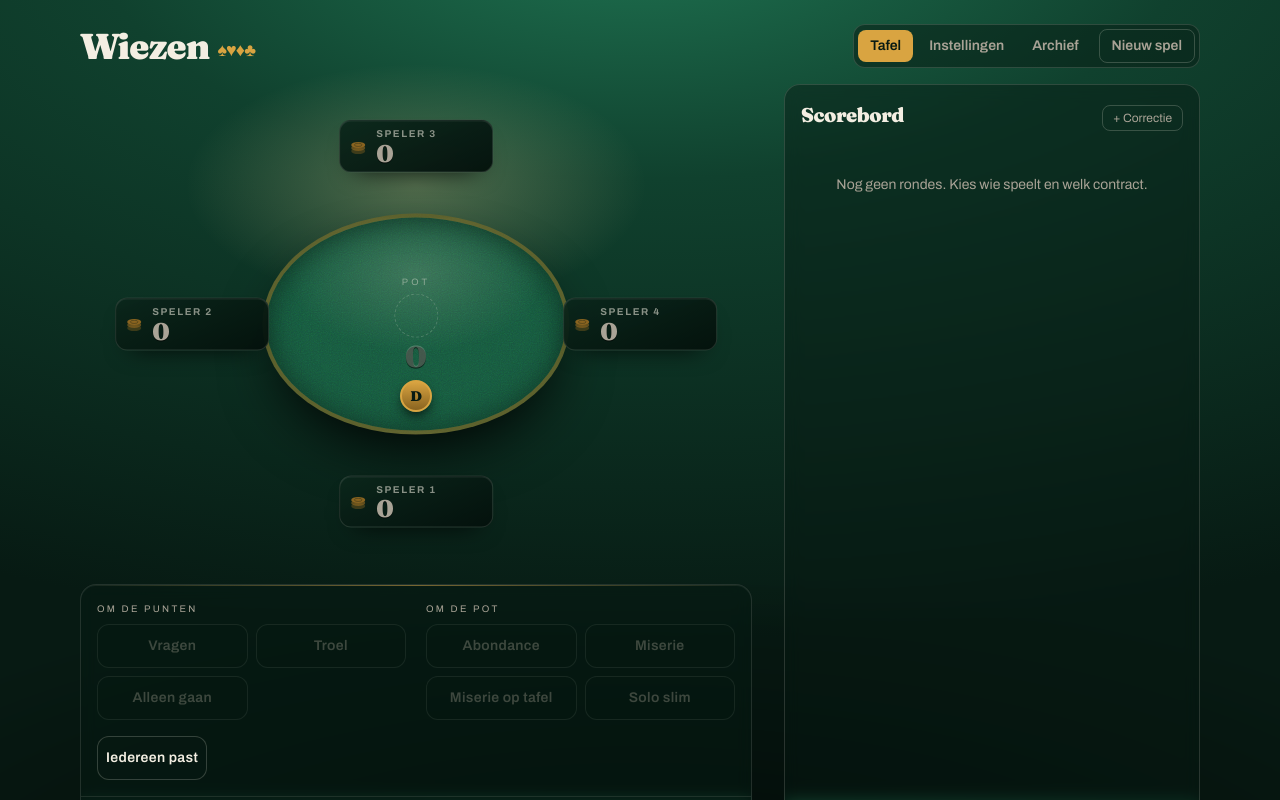
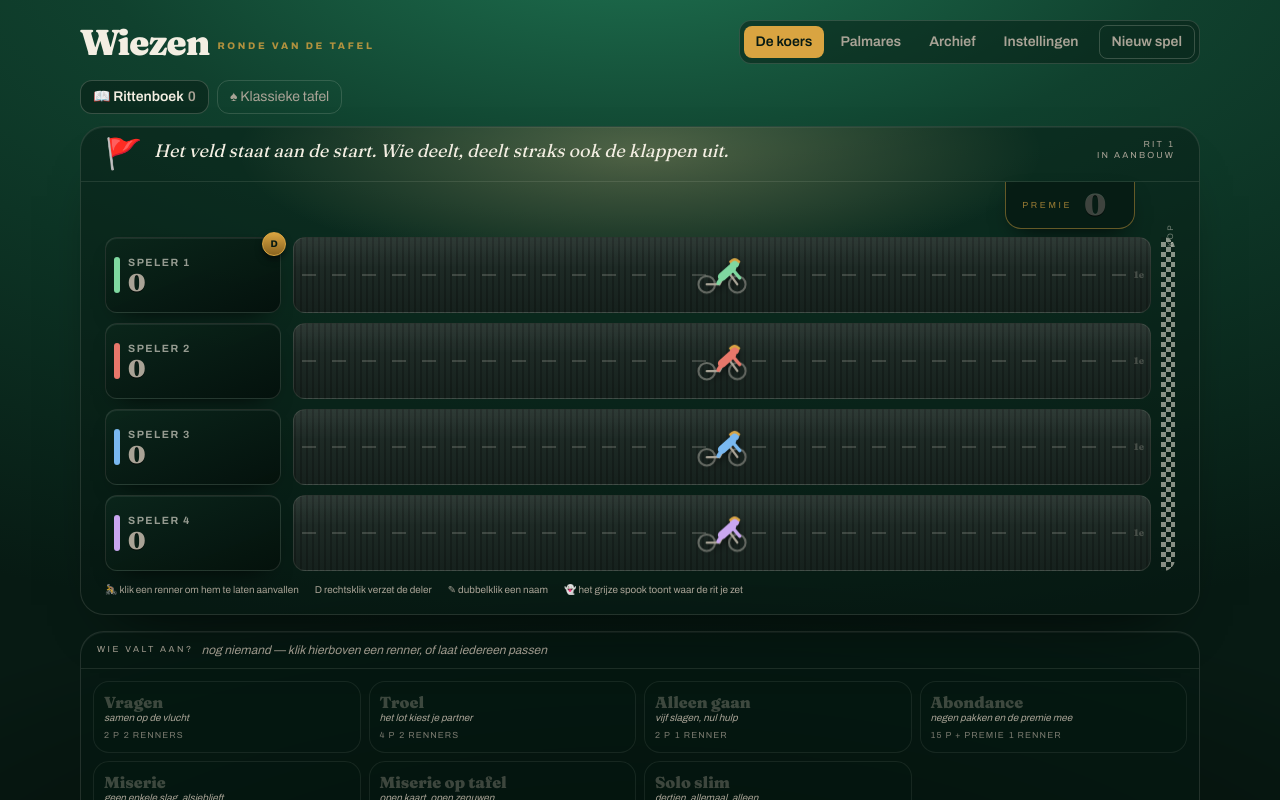
Before and after one commit to Laoujin/WiezeScoren, a React (Vite) app: page / in a window 1280 px wide. Shown: the top 800 px of the page. Built offline with nearby package versions, Linux system fonts and the light colour scheme.

Commit message:
Bind de koers, het palmares en de muntstroom aan de app

```diff
--- a/src/App.tsx
+++ b/src/App.tsx
@@ -1,4 +1,5 @@
 import { useState } from 'react'
+import { START_COMMENTAAR, commentaar } from './domein/commentaar'
 import {
   AANTAL_MADAMS,
   ALLE_SLAGEN,
@@ -7,34 +8,48 @@ import {
   type ContractType,
   type SpelerId,
 } from './domein/contracten'
-import { speelRonde, type Punten } from './domein/score'
-import { potVan, totalen } from './domein/spel'
+import { somVan, speelRonde, type Punten } from './domein/score'
+import { totalenVan, verloop } from './domein/spel'
+import { Aanval } from './ui/Aanval'
 import { Archief } from './ui/Archief'
 import { ContractKeuze } from './ui/ContractKeuze'
 import { Instellingen } from './ui/Instellingen'
+import { Koers } from './ui/Koers'
+import { Palmares } from './ui/Palmares'
 import { Scorebord } from './ui/Scorebord'
 import { Tafel } from './ui/Tafel'
+import { useMuntStroom } from './ui/useMuntStroom'
 import { useSpel } from './ui/useSpel'
+import { tekenPunt } from './ui/zetels'
 
-type Weergave = 'tafel' | 'instellingen' | 'archief'
+type Weergave = 'koers' | 'klassiek' | 'palmares' | 'instellingen' | 'archief'
 
 const TABBLADEN: { sleutel: Weergave; label: string }[] = [
-  { sleutel: 'tafel', label: 'Tafel' },
+  { sleutel: 'koers', label: 'De koers' },
+  { sleutel: 'palmares', label: 'Palmares' },
+  { sleutel: 'archief', label: 'Archief' },
   { sleutel: 'instellingen', label: 'Instellingen' },
-  { sleutel: 'archief', label: 'Archief' },
 ]
 
 export function App() {
   const spelState = useSpel()
   const { spel, config } = spelState
 
-  const [weergave, zetWeergave] = useState<Weergave>('tafel')
+  const [weergave, zetWeergave] = useState<Weergave>('koers')
+  const [boekOpen, zetBoekOpen] = useState(false)
   const [selectie, zetSelectie] = useState<SpelerId[]>([])
   const [contract, zetContract] = useState<ContractType | null>(null)
   const [slagen, zetSlagen] = useState(0)
   const [madams, zetMadams] = useState<Partial<Record<SpelerId, number>>>({})
 
-  const pot = potVan(spel, config)
+  const stand = verloop(spel, config)
+  const totalen = totalenVan(stand)
+  const pot = stand.at(-1)?.potNa ?? 0
+  const eindsom = somVan(totalen) + pot
+  const { vlucht, vertraging } = useMuntStroom(stand)
+
+  const laatste = stand.at(-1)
+  const praat = laatste ? commentaar(laatste, spel.spelers, config) : START_COMMENTAAR
 
   const wisKeuze = () => {
     zetSelectie([])
@@ -78,8 +93,8 @@ export function App() {
       return `${c.naam} — ${slagen} van de ${c.slagenNodig} slagen`
     }
     if (selectie.length === 2)
-      return `${spel.spelers[selectie[0]!]} en ${spel.spelers[selectie[1]!]} samen`
-    if (selectie.length === 1) return `${spel.spelers[selectie[0]!]} alleen`
+      return `${spel.spelers[selectie[0]!]} en ${spel.spelers[selectie[1]!]} samen op de vlucht`
+    if (selectie.length === 1) return `${spel.spelers[selectie[0]!]} alleen tegen de rest`
     return ''
   })()
 
@@ -98,24 +113,43 @@ export function App() {
       return
     spelState.startNieuwSpel()
     wisKeuze()
-    zetWeergave('tafel')
+    zetWeergave('koers')
+  }
+
+  const invoerProps = {
+    config,
+    spelers: spel.spelers,
+    selectie,
+    contract,
+    slagen,
+    madams,
+    bericht,
+    kanOpslaan,
+    onContract: kiesContract,
+    onSlagen: zetSlagen,
+    onMadam: (speler: SpelerId, aantal: number) =>
+      zetMadams((huidig) => ({ ...huidig, [speler]: aantal })),
+    onOpslaan: bewaarRonde,
+    onWis: wisKeuze,
   }
 
   return (
-    <div className="mx-auto min-h-screen max-w-6xl px-4 pt-6 pb-10">
-      <header className="mb-4 flex flex-wrap items-center justify-between gap-4">
-        <h1 className="font-display text-4xl font-black tracking-tight">
+    <div className="mx-auto min-h-screen max-w-6xl px-3 pt-5 pb-10 sm:px-4">
+      <header className="mb-4 flex flex-wrap items-center justify-between gap-3">
+        <h1 className="font-display text-3xl font-black tracking-tight sm:text-4xl">
           Wiezen
-          <span className="ml-2 align-middle text-lg text-messing">♠♥♦♣</span>
+          <span className="ml-2 align-middle font-sans text-[0.6rem] tracking-[0.28em] text-messing/80 uppercase">
+            ronde van de tafel
+          </span>
         </h1>
-        <nav className="flex items-center gap-1 rounded-xl border border-krijt/15 bg-vilt-diep/50 p-1">
+        <nav className="flex flex-wrap items-center gap-1 rounded-xl border border-krijt/15 bg-vilt-diep/50 p-1">
           {TABBLADEN.map((tab) => (
             <button
               key={tab.sleutel}
               type="button"
               onClick={() => zetWeergave(tab.sleutel)}
               className={`rounded-lg px-3 py-1.5 text-sm font-semibold transition-colors ${
-                weergave === tab.sleutel
+                weergave === tab.sleutel || (weergave === 'klassiek' && tab.sleutel === 'koers')
                   ? 'bg-messing text-vilt-diep'
                   : 'text-krijt-dof hover:text-krijt'
               }`}
@@ -133,37 +167,102 @@ export function App() {
         </nav>
       </header>
 
-      {weergave === 'tafel' && (
-        <main className="grid gap-8 lg:grid-cols-[minmax(0,1fr)_26rem]">
-          <div>
-            <Tafel
+      {(weergave === 'koers' || weergave === 'klassiek') && (
+        <main>
+          <div className="mb-3 flex flex-wrap items-center gap-2">
+            <button
+              type="button"
+              onClick={() => zetBoekOpen(true)}
+              className="rounded-xl border border-krijt/20 bg-vilt-diep/50 px-3 py-1.5 text-sm font-semibold text-krijt transition-colors hover:border-messing hover:text-messing"
+            >
+              📖 Rittenboek
+              <span className="ml-1 text-krijt-dof">{spel.rondes.length}</span>
+            </button>
+            <button
+              type="button"
+              onClick={() => zetWeergave(weergave === 'koers' ? 'klassiek' : 'koers')}
+              className="rounded-xl border border-krijt/15 px-3 py-1.5 text-sm text-krijt-dof transition-colors hover:text-krijt"
+            >
+              {weergave === 'koers' ? '♠ Klassieke tafel' : '🚴 Terug naar de koers'}
+            </button>
+            {eindsom !== 0 && (
+              <span className="rounded-xl border border-hart/40 bg-hart/15 px-3 py-1.5 text-sm font-semibold text-hart">
+                Jury: scores plus premie komen niet op nul uit ({tekenPunt(eindsom)})
+              </span>
+            )}
+          </div>
+
+          {weergave === 'koers' ? (
+            <>
+              <Koers
                 spelers={spel.spelers}
-              totalen={totalen(spel, config)}
+                totalen={totalen}
                 voorbeeld={voorbeeld}
                 pot={pot}
                 deler={spel.deler}
                 selectie={selectie}
-              bericht={bericht}
+                rit={spel.rondes.length + 1}
+                laatsteRit={laatste?.punten ?? null}
+                praat={praat}
+                vertraging={vertraging}
                 onSelecteer={wisselSpeler}
                 onDeler={spelState.kiesDeler}
                 onHernoem={spelState.hernoem}
               />
-            <ContractKeuze
-              config={config}
+              <Aanval {...invoerProps} />
+            </>
+          ) : (
+            <div className="mx-auto max-w-2xl">
+              <Tafel
                 spelers={spel.spelers}
+                totalen={totalen}
+                voorbeeld={voorbeeld}
+                pot={pot}
+                deler={spel.deler}
                 selectie={selectie}
-              contract={contract}
-              slagen={slagen}
-              madams={madams}
-              kanOpslaan={kanOpslaan}
-              onContract={kiesContract}
-              onSlagen={zetSlagen}
-              onMadam={(speler, aantal) => zetMadams((huidig) => ({ ...huidig, [speler]: aantal }))}
-              onOpslaan={bewaarRonde}
-              onWis={wisKeuze}
+                vlucht={vlucht}
+                vertraging={vertraging}
+                onSelecteer={wisselSpeler}
+                onDeler={spelState.kiesDeler}
+                onHernoem={spelState.hernoem}
               />
+              <ContractKeuze {...invoerProps} />
             </div>
+          )}
+        </main>
+      )}
 
+      {weergave === 'palmares' && (
+        <Palmares stand={stand} spelers={spel.spelers} config={config} />
+      )}
+
+      {weergave === 'instellingen' && (
+        <Instellingen config={config} onWijzig={spelState.zetConfig} />
+      )}
+
+      {weergave === 'archief' && (
+        <Archief archief={spelState.archief} config={config} onWis={spelState.wisUitArchief} />
+      )}
+
+      {boekOpen && (
+        <div className="fixed inset-0 z-30 flex justify-end">
+          <button
+            type="button"
+            aria-label="Rittenboek sluiten"
+            onClick={() => zetBoekOpen(false)}
+            className="absolute inset-0 bg-vilt-diep/75 backdrop-blur-sm"
+          />
+          <div className="animatie-open relative flex w-full max-w-lg flex-col overflow-y-auto border-l border-krijt/15 bg-vilt px-4 py-4 shadow-[-30px_0_60px_-30px_#000]">
+            <div className="mb-3 flex items-center justify-between">
+              <p className="font-display text-xl font-black">Rittenboek</p>
+              <button
+                type="button"
+                onClick={() => zetBoekOpen(false)}
+                className="rounded-lg border border-krijt/20 px-3 py-1 text-sm text-krijt-dof hover:text-krijt"
+              >
+                Sluiten
+              </button>
+            </div>
             <Scorebord
               spel={spel}
               config={config}
@@ -174,22 +273,9 @@ export function App() {
                 spelState.speelRonde({ contract: 'correctie', spelers: [], slagen: 0 })
               }
             />
-        </main>
+          </div>
+        </div>
       )}
-
-      {weergave === 'instellingen' && (
-        <Instellingen config={config} onWijzig={spelState.zetConfig} />
-      )}
-
-      {weergave === 'archief' && (
-        <Archief archief={spelState.archief} config={config} onWis={spelState.wisUitArchief} />
-      )}
-
-      <footer className="mt-10 border-t border-krijt/10 pt-4 text-center text-xs leading-relaxed text-krijt-dof">
-        Klik een zetel om die speler te laten spelen &middot; rechtsklik zet de deler &middot;
-        dubbelklik een naam om te hernoemen &middot; klik een punt in het scorebord om het
-        handmatig aan te passen
-      </footer>
     </div>
   )
 }
```
Also changed, not shown: 2 other files (tests, documents, lock files or other folders). Lines whose indentation alone changed are shown as unchanged.
